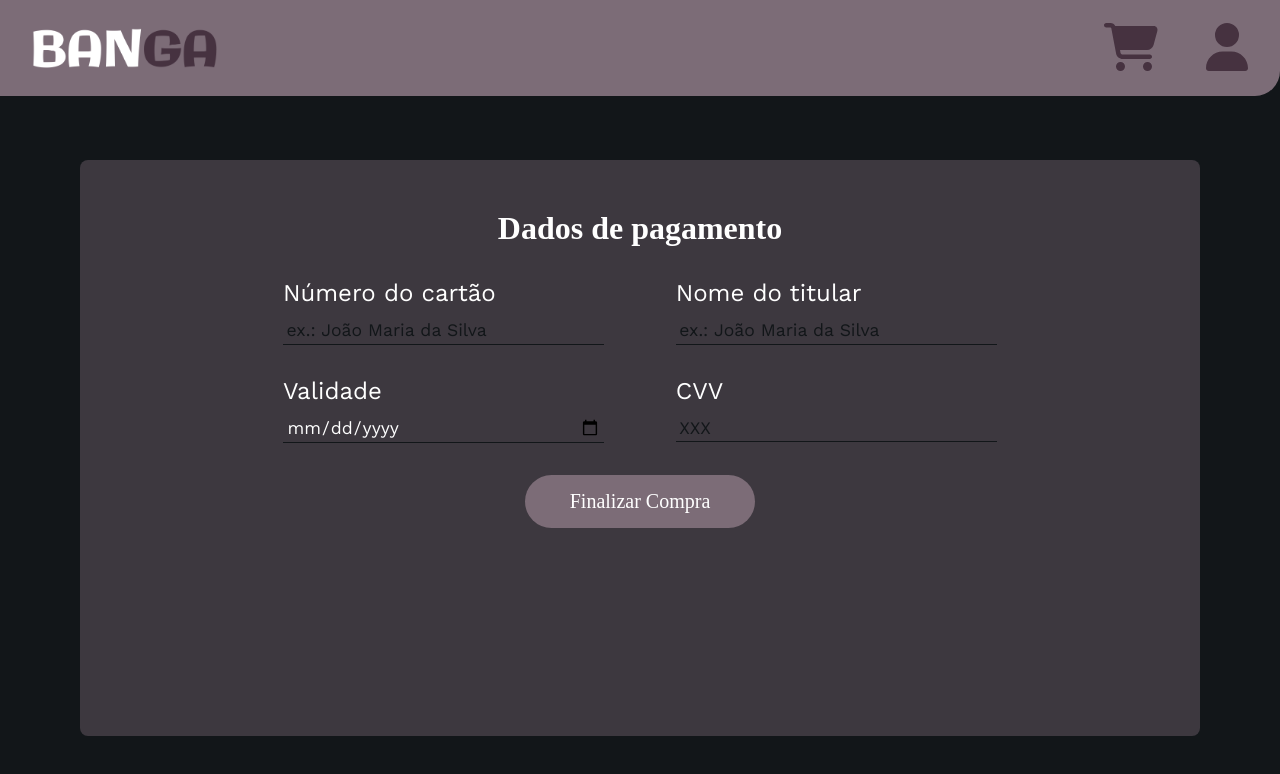
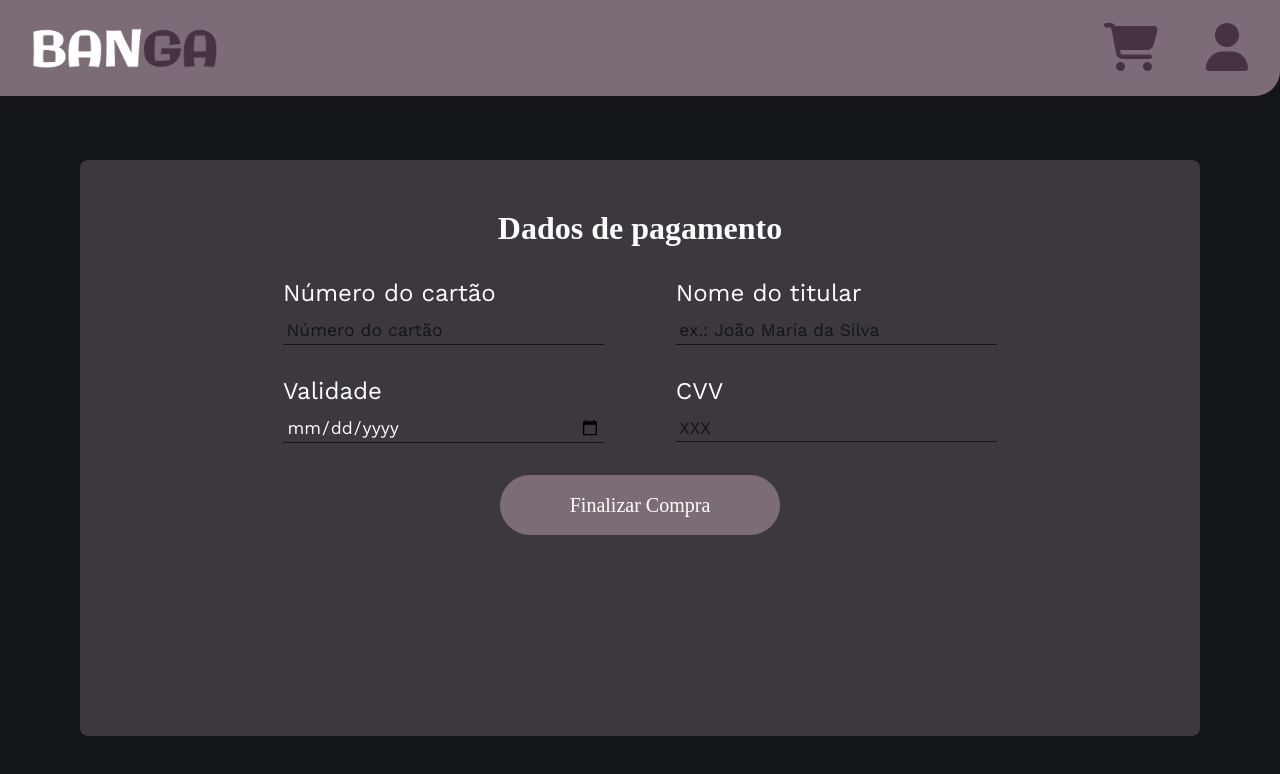
Before and after one commit to arthurvergacas/banga-online-store, a React (Create React App) app in the folder packages/frontend/: page /payment in a window 1280 px wide. Shown: the top 774 px of the page. Built offline with nearby package versions, Linux system fonts and the light colour scheme; a web font is replaced by a local one.

Commit message:
fix: adjust button style

```diff
--- a/packages/frontend/src/pages/Payment/Payment.module.css
+++ b/packages/frontend/src/pages/Payment/Payment.module.css
@@ -19,6 +19,11 @@
 
 .form input[type='date'] {
   font-family: inherit;
+}
+
+.form button {
+  height: 3em;
+  width: 14em;
 }
 
 .row {
--- a/packages/frontend/src/pages/Payment/index.tsx
+++ b/packages/frontend/src/pages/Payment/index.tsx
@@ -6,9 +6,11 @@ import Button from 'components/Button';
 import { useState } from 'react';
 import { useNavigate } from 'react-router-dom';
 import paymentService from 'services/paymentService';
+import Spinner from 'components/Spinner';
 
 export default function Payment() {
   const [errorMessage, setErrorMessage] = useState<string | null>(null);
+  const [isLoadingPayment, setIsLoadingPayment] = useState(false);
 
   const useFormProps = useForm<PaymentType>({ mode: 'onChange' });
 
@@ -16,7 +18,9 @@ export default function Payment() {
 
   const onSubmit = async (data: PaymentType) => {
     try {
+      setIsLoadingPayment(true);
       await paymentService.pay(data);
+      setIsLoadingPayment(false);
     } catch (e) {
       if (e instanceof Error) {
         setErrorMessage(e.message);
@@ -40,7 +44,7 @@ export default function Payment() {
             required
             name="cardNumber"
             type="text"
-            placeholder="ex.: João Maria da Silva"
+            placeholder="Número do cartão"
           />
 
           <Input
@@ -59,7 +63,9 @@ export default function Payment() {
           <Input label="CVV" useFormProps={useFormProps} required name="cvv" type="number" placeholder="XXX" />
         </div>
 
-        <Button type="submit">Finalizar Compra</Button>
+        <Button type="submit">
+          {isLoadingPayment ? <Spinner width="none" height="100%" /> : <>Finalizar Compra</>}
+        </Button>
 
         {errorMessage && <span className={styles.errorMessage}>{errorMessage}</span>}
       </form>
```
